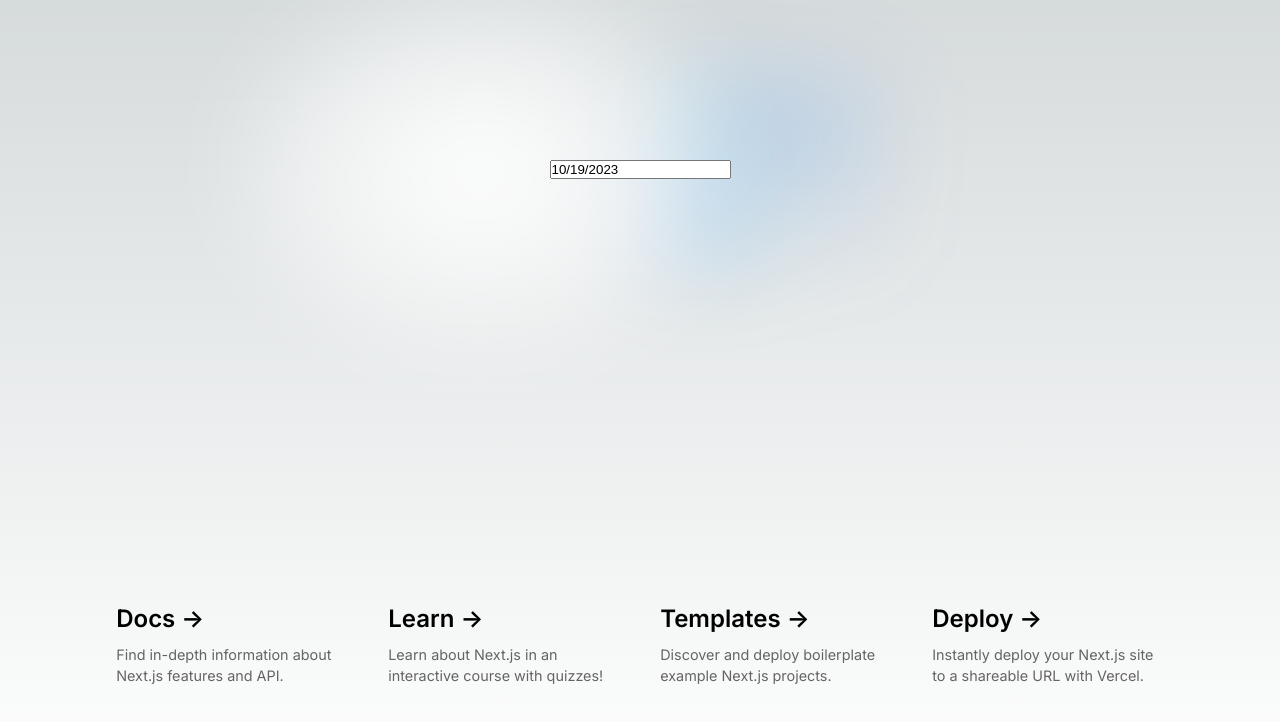
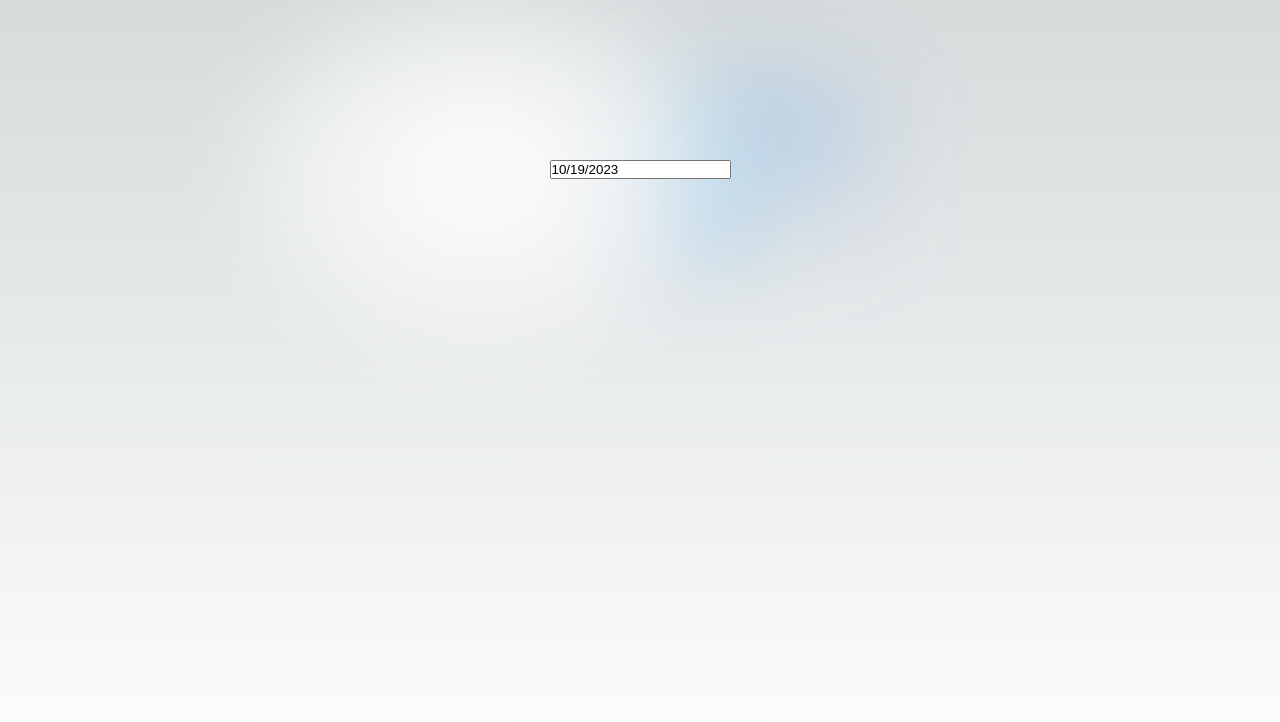
Before and after one commit to LaMobilery/emile-magique, a Next.js app: page / in a window 1280 px wide. Shown: the top 722 px of the page. Built offline with nearby package versions, Linux system fonts and the light colour scheme.

Commit message:
cleaning

```diff
--- a/pages/index.tsx
+++ b/pages/index.tsx
@@ -1,64 +1,22 @@
-import Head from 'next/head'
-import { Inter } from '@next/font/google'
-import styles from '@/styles/Home.module.css'
-import {useState} from 'react'
+import Head from "next/head";
+import { Inter } from "@next/font/google";
+import styles from "@/styles/Home.module.css";
+import { useState } from "react";
 import DatePicker from "react-datepicker";
 import "react-datepicker/dist/react-datepicker.css";
-import Image from "next/image";
 import Link from "next/link";
-
+import dates from "../utils/dates.json";
 
 const inter = Inter({ subsets: ["latin"] });
 
-
-const dataJson = [
-  {
-    date: "01/01/1801",
-    text: "Un nouveau siècle commence."
-  },
-  {
-    date: "02/02/1802",
-    text: "Une date historique."
-  },
-  {
-    date: "03/03/1803",
-    text: "Encore une journée dans le passé."
-  },
-  {
-    date: "04/04/1804",
-    text: "Un autre jour du XIXe siècle."
-  },
-  {
-    date: "05/05/1805",
-    text: "L'histoire continue de s'écrire."
-  },
-  {
-    date: "06/06/1806",
-    text: "Les temps changent, mais les dates restent."
-  },
-  {
-    date: "07/07/1807",
-    text: "Une année du XIXe siècle."
-  },
-  {
-    date: "08/08/1808",
-    text: "Une époque bien différente de la nôtre."
-  },
-  {
-    date: "09/09/1809",
-    text: "Le passé est toujours présent dans les dates."
-  },
-  {
-    date: "10/10/2021",
-    text: "Une date en 2021, une année marquante."
-  }
-]
+const dataJson = dates;
 
 export default function Home() {
-
   const [startDate, setStartDate] = useState(new Date());
 
-  const text = dataJson.find((data) => data.date.substring(6, 10) === startDate.toLocaleDateString().substring(6,10))?.text
+  const text = dataJson.find(
+    data => data.date.substring(6, 10) === startDate.toLocaleDateString().substring(6, 10)
+  )?.text;
 
   return (
     <>
@@ -71,61 +29,14 @@ export default function Home() {
 
       <main className={styles.main}>
         <div className={styles.center}>
-
-          <DatePicker selected={startDate} onChange={(date) => setStartDate(date)}/>
+          <DatePicker
+            selected={startDate}
+            onChange={date => {
+              date !== null && setStartDate(date);
+            }}
+          />
 
           <p>{text}</p>
-
-        </div>
-
-        <div className={styles.grid}>
-          <a
-            href="https://nextjs.org/docs?utm_source=create-next-app&utm_medium=default-template&utm_campaign=create-next-app"
-            className={styles.card}
-            target="_blank"
-            rel="noopener noreferrer"
-          >
-            <h2 className={inter.className}>
-              Docs <span>-&gt;</span>
-            </h2>
-            <p className={inter.className}>Find in-depth information about Next.js features and&nbsp;API.</p>
-          </a>
-
-          <a
-            href="https://nextjs.org/learn?utm_source=create-next-app&utm_medium=default-template&utm_campaign=create-next-app"
-            className={styles.card}
-            target="_blank"
-            rel="noopener noreferrer"
-          >
-            <h2 className={inter.className}>
-              Learn <span>-&gt;</span>
-            </h2>
-            <p className={inter.className}>Learn about Next.js in an interactive course with&nbsp;quizzes!</p>
-          </a>
-
-          <a
-            href="https://vercel.com/templates?framework=next.js&utm_source=create-next-app&utm_medium=default-template&utm_campaign=create-next-app"
-            className={styles.card}
-            target="_blank"
-            rel="noopener noreferrer"
-          >
-            <h2 className={inter.className}>
-              Templates <span>-&gt;</span>
-            </h2>
-            <p className={inter.className}>Discover and deploy boilerplate example Next.js&nbsp;projects.</p>
-          </a>
-
-          <a
-            href="https://vercel.com/new?utm_source=create-next-app&utm_medium=default-template&utm_campaign=create-next-app"
-            className={styles.card}
-            target="_blank"
-            rel="noopener noreferrer"
-          >
-            <h2 className={inter.className}>
-              Deploy <span>-&gt;</span>
-            </h2>
-            <p className={inter.className}>Instantly deploy your Next.js site to a shareable URL with&nbsp;Vercel.</p>
-          </a>
         </div>
       </main>
     </>
--- /dev/null
+++ b/utils/dates.json
@@ -0,0 +1,42 @@
+[
+  {
+    "date": "01/01/1801",
+    "text": "Un nouveau siècle commence."
+  },
+  {
+    "date": "02/02/1802",
+    "text": "Une date historique."
+  },
+  {
+    "date": "03/03/1803",
+    "text": "Encore une journée dans le passé."
+  },
+  {
+    "date": "04/04/1804",
+    "text": "Un autre jour du XIXe siècle."
+  },
+  {
+    "date": "05/05/1805",
+    "text": "L'histoire continue de s'écrire."
+  },
+  {
+    "date": "06/06/1806",
+    "text": "Les temps changent, mais les dates restent."
+  },
+  {
+    "date": "07/07/1807",
+    "text": "Une année du XIXe siècle."
+  },
+  {
+    "date": "08/08/1808",
+    "text": "Une époque bien différente de la nôtre."
+  },
+  {
+    "date": "09/09/1809",
+    "text": "Le passé est toujours présent dans les dates."
+  },
+  {
+    "date": "10/10/2021",
+    "text": "Une date en 2021, une année marquante."
+  }
+]
```
